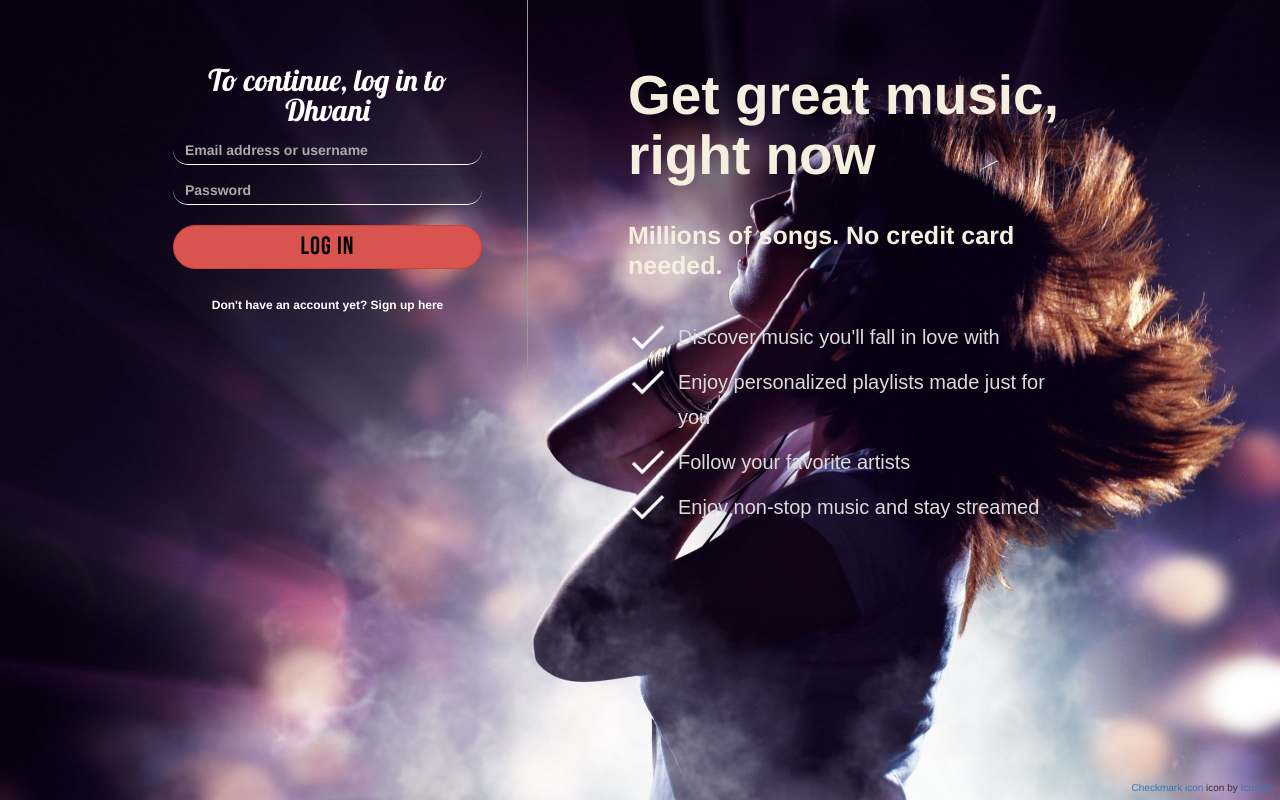
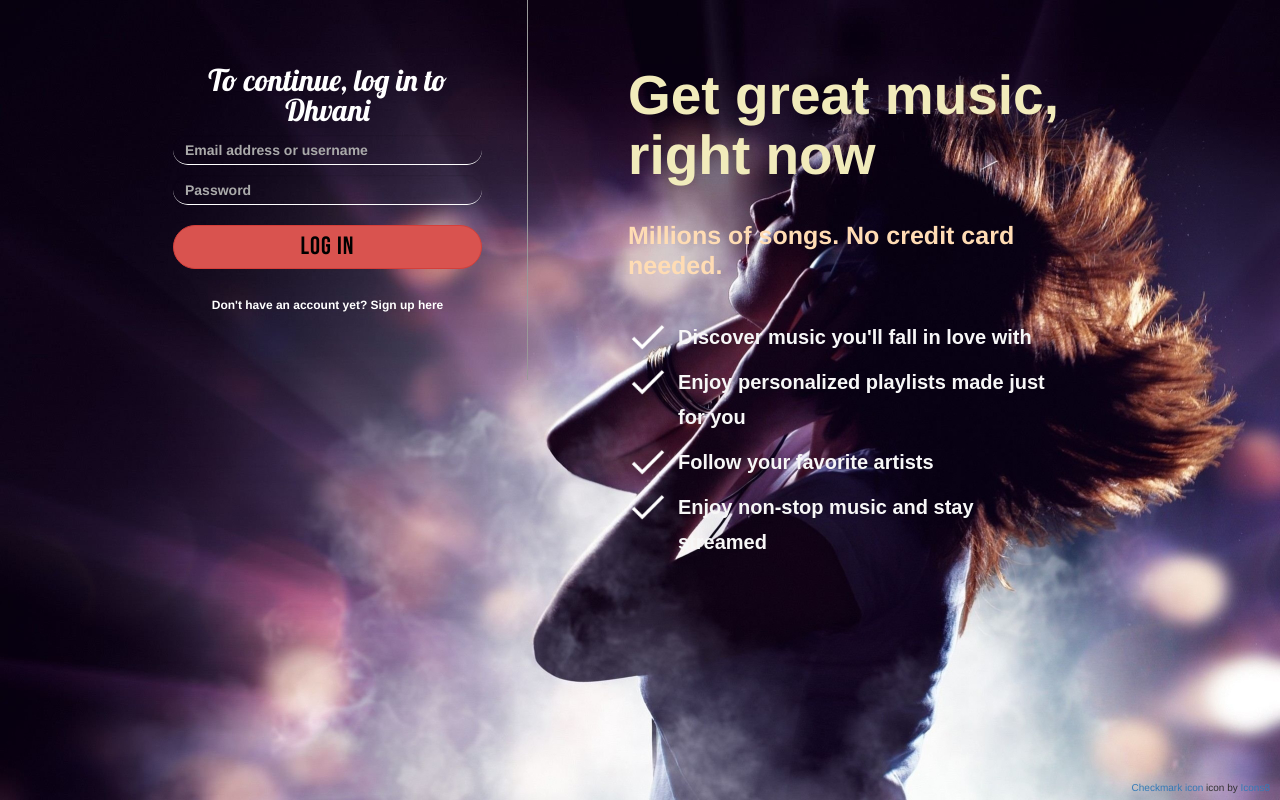
Before and after one commit to 2207akash/dhvani, a PHP site: page /register.php in a window 1280 px wide. Run offline with PHP 8.4, Linux system fonts and the light colour scheme; some web fonts are replaced.

Commit message:
Slight change in colors in right section of register.css

```diff
--- a/assets/css/register.css
+++ b/assets/css/register.css
@@ -34,14 +34,14 @@ input[type='date'] {
 }
 
 #rightText h1 {
-	color: #f6eedf;
+	color: #f1ebbb;
 	font-size: 55px;
 	font-weight: bold;
 	line-height: 60px;
 }
 
 #rightText h2 {
-	color: #f6eedf;
+	color: #ffdcb4;
 	font-size: 25px;
 	font-weight: bold;
 	margin: 35px 0;
@@ -52,9 +52,10 @@ input[type='date'] {
 }
 
 #rightText li {
-	color: #dbdbdb;
+	color: #f7f7f7;
 	font-family: 'Cantarell', sans-serif;
 	font-size: 20px;
+	font-weight: bold;
 	list-style-type: none;
 	line-height: 35px;
 	padding: 5px 50px;
```
